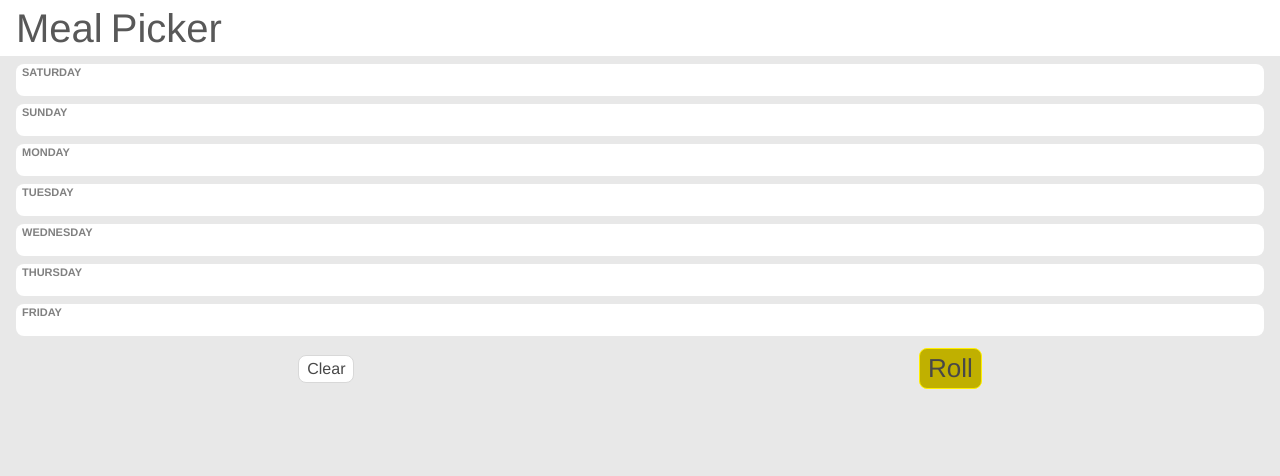
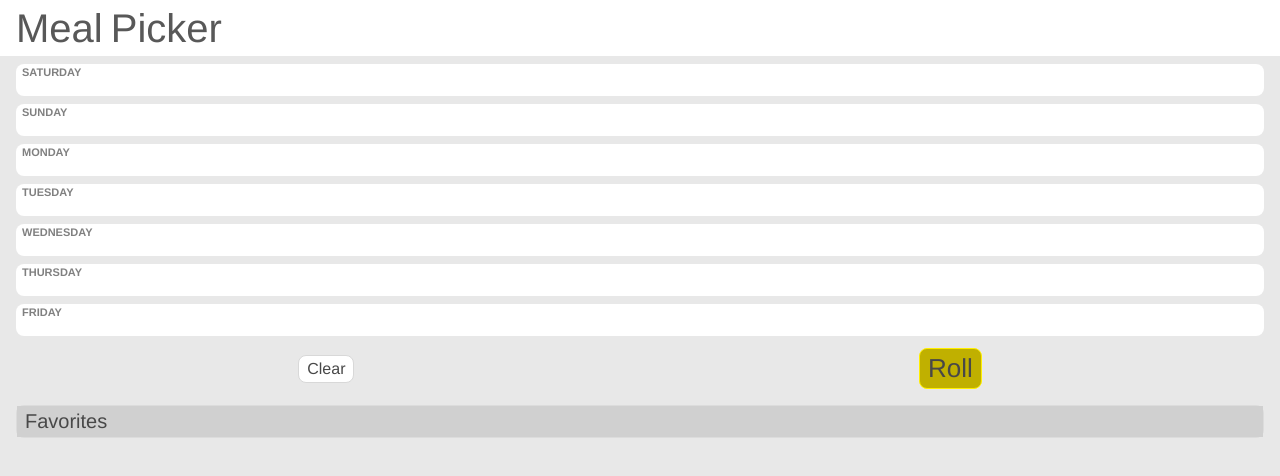
Before and after one commit to philrmass/meal-picker, a React app: page / in a window 1280 px wide. Shown: the top 476 px of the page. Built offline with nearby package versions, Linux system fonts and the light colour scheme; the HTML template or start-up script is replaced by a standard one.

Commit message:
add favorites

```diff
--- a/src/components/App.js
+++ b/src/components/App.js
@@ -185,6 +185,7 @@ function App() {
             <Picker
               meals={meals}
               dayMeals={dayMeals}
+              favorites={favorites}
               pickDayMeals={pickDayMeals}
               clearDayMeals={clearDayMeals}
               setDayMeal={setDayMeal}
--- a/src/components/Picker.js
+++ b/src/components/Picker.js
@@ -1,4 +1,4 @@
-import React, { Fragment } from 'react';
+import React, { useState } from 'react';
 import PropTypes from 'prop-types';
 import MealScroller from './MealScroller';
 import styles from '../styles/Picker.module.css';
@@ -6,6 +6,7 @@ import styles from '../styles/Picker.module.css';
 function Picker({
   meals,
   dayMeals,
+  favorites,
   pickDayMeals,
   clearDayMeals,
   setDayMeal,
@@ -20,6 +21,11 @@ function Picker({
     'Friday',
     'Saturday',
   ];
+  const [selected, setSelected] = useState('');
+
+  function toggleFavorite(guid) {
+    setSelected((selected) => selected === guid ? '' : guid);
+  }
 
   function buildDays() {
     return dayMeals.map((dayMeal) => {
@@ -40,6 +46,22 @@ function Picker({
     });
   }
 
+  function buildFavorites() {
+    return favorites.map((guid) => {
+      const isSelected = guid === selected;
+      const favoriteStyle = `${styles.favorite} ${isSelected ? styles.selected : ''}`;
+      return (
+        <div
+          key={guid}
+          className={favoriteStyle}
+          onClick={() => toggleFavorite(guid)}
+        >
+          {meals[guid].name}
+        </div>
+      );
+    });
+  }
+
   return (
     <div className={styles.main}>
       {buildDays()}
@@ -54,6 +76,10 @@ function Picker({
           Roll
         </button>
       </div>
+      <div className={styles.favorites}>
+        <div className={styles.favoritesTitle}>Favorites</div>
+        {buildFavorites()}
+      </div>
     </div>
   );
 }
@@ -61,6 +87,7 @@ function Picker({
 Picker.propTypes = {
   meals: PropTypes.object,
   dayMeals: PropTypes.arrayOf(PropTypes.object),
+  favorites: PropTypes.arrayOf(PropTypes.string),
   pickDayMeals: PropTypes.func,
   clearDayMeals: PropTypes.func,
   setDayMeal: PropTypes.func,
--- a/src/index.css
+++ b/src/index.css
@@ -1,6 +1,7 @@
 :root {
   --bg-white: #ffffff;
   --bg-lt-gray: #e8e8e8;
+  --bg-md-gray: #d0d0d0;
   --bg-dk-gray: #787878;
   --bg-gold: #c0b000;
   --text-normal: #484848;
@@ -8,12 +9,14 @@
   --text-label: #808080;
   --text-set: #202020;
   --text-favorite: #a09000;
+  --text-white: #ffffff;
   --border: #d8d8d8;
   --border-lt: #dcdcdc;
   --size-normal: 16px;
   --size-big: 26px;
   --size-header: 5vh;
   --size-label: 11px;
+  --size-title: 20px;
   --height-header: 7%;
   --height-main: 93%;
   --height-meal: 2rem;
--- a/src/styles/Picker.module.css
+++ b/src/styles/Picker.module.css
@@ -13,3 +13,30 @@
   background: var(--bg-gold);
   border: 1px solid #ffef00;
 }
+
+.favorites {
+  border: 1px solid var(--border-lt);
+  border-radius: 8px;
+  margin: 16px;
+}
+
+.favoritesTitle {
+  padding: 4px 8px;
+  font-size: var(--size-title);
+  background: var(--bg-md-gray);
+}
+
+.favorite {
+  display: inline-block;
+  height: var(--height-meal);
+  padding: 0 16px;
+  border-radius: 8px;
+  margin: 4px 4px 0 0;
+  background: var(--bg-white);
+  line-height: var(--height-meal);
+}
+
+.selected {
+  color: var(--text-white);
+  background: var(--bg-gold);
+}
```
Also changed, not shown: 1 other file (tests, documents, lock files or other folders).
